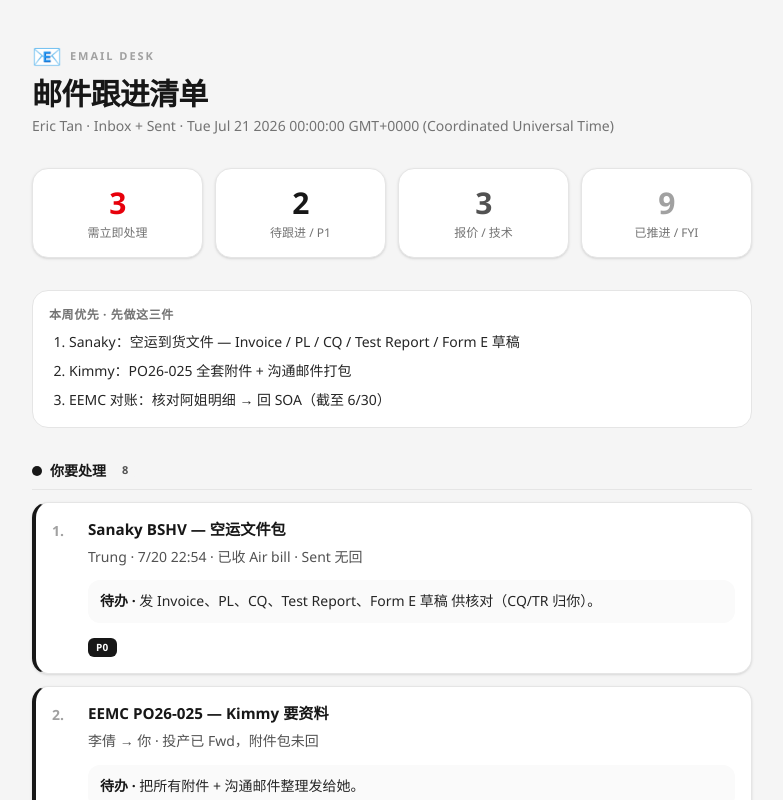
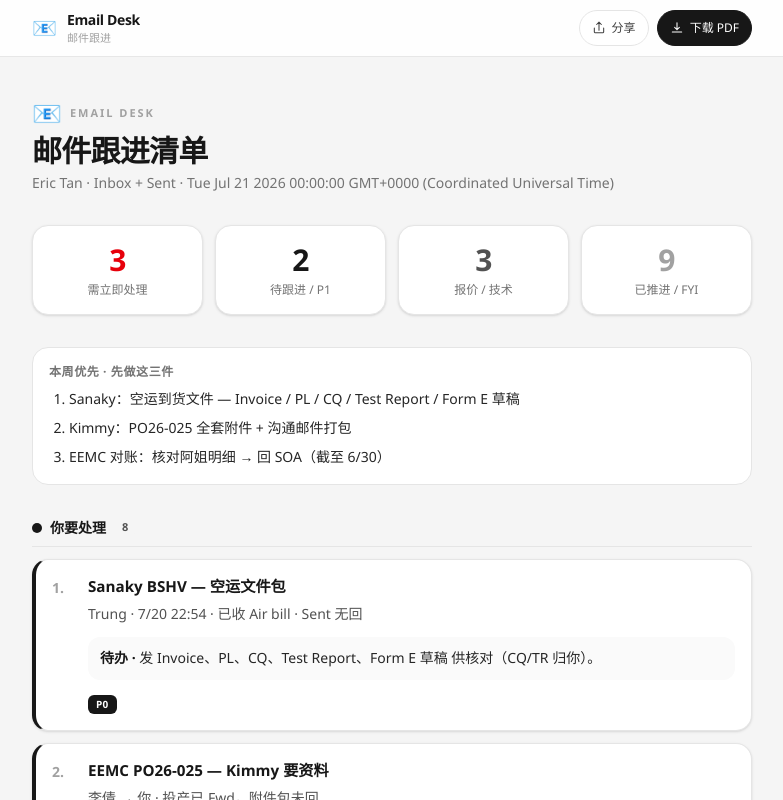
Before and after one commit to erict16/email-desk, a Next.js app: page / in a window 1280 px wide. Shown: the top 800 px of the page, without its empty margins (248-1031 px from the left). Built offline with nearby package versions, Linux system fonts and the light colour scheme.

Commit message:
ui: sticky header with share + PDF, label 待办
- WorkBuddy-like top bar: emoji brand, 分享, 下载 PDF (print→PDF)
- Card action label stays 待办
- Print styles for clean PDF export

```diff
--- a/src/app/globals.css
+++ b/src/app/globals.css
@@ -29,3 +29,14 @@ body {
     --foreground: #f5f5f5;
   }
 }
+
+@media print {
+  body {
+    background: #fff !important;
+    color: #000 !important;
+  }
+  article {
+    break-inside: avoid;
+    box-shadow: none !important;
+  }
+}
--- /dev/null
+++ b/src/components/AppHeader.tsx
@@ -0,0 +1,121 @@
+"use client";
+
+import { useCallback, useState } from "react";
+
+type Props = {
+  title: string;
+};
+
+export default function AppHeader({ title }: Props) {
+  const [toast, setToast] = useState<string | null>(null);
+
+  const flash = (msg: string) => {
+    setToast(msg);
+    window.setTimeout(() => setToast(null), 1800);
+  };
+
+  const onShare = useCallback(async () => {
+    const url = typeof window !== "undefined" ? window.location.href : "";
+    try {
+      if (navigator.share) {
+        await navigator.share({ title, url, text: title });
+        return;
+      }
+    } catch {
+      /* user cancelled */
+      return;
+    }
+    try {
+      await navigator.clipboard.writeText(url);
+      flash("链接已复制");
+    } catch {
+      flash("复制失败，请手动复制地址栏");
+    }
+  }, [title]);
+
+  const onPdf = useCallback(() => {
+    // Native print → Save as PDF (no extra dependency)
+    flash("请在打印对话框选择「另存为 PDF」");
+    window.setTimeout(() => window.print(), 250);
+  }, []);
+
+  return (
+    <>
+      <header
+        className="print:hidden sticky top-0 z-40 border-b border-neutral-200/90 bg-white/90 backdrop-blur-md dark:border-neutral-800 dark:bg-neutral-950/90"
+        data-testid="app-header"
+      >
+        <div className="mx-auto flex h-14 max-w-3xl items-center justify-between gap-3 px-4 sm:px-6">
+          <div className="flex min-w-0 items-center gap-2.5">
+            <span className="text-xl leading-none" aria-hidden>
+              📧
+            </span>
+            <div className="min-w-0">
+              <div className="truncate text-sm font-semibold tracking-tight text-neutral-900 dark:text-white">
+                Email Desk
+              </div>
+              <div className="truncate text-[11px] text-neutral-400">
+                邮件跟进
+              </div>
+            </div>
+          </div>
+
+          <div className="flex shrink-0 items-center gap-1.5 sm:gap-2">
+            <button
+              type="button"
+              onClick={onShare}
+              className="inline-flex h-9 items-center gap-1.5 rounded-full border border-neutral-200 bg-white px-3 text-xs font-medium text-neutral-700 transition hover:border-neutral-300 hover:bg-neutral-50 dark:border-neutral-700 dark:bg-neutral-900 dark:text-neutral-200 dark:hover:bg-neutral-800"
+              title="分享链接"
+            >
+              <ShareIcon />
+              <span className="hidden sm:inline">分享</span>
+            </button>
+            <button
+              type="button"
+              onClick={onPdf}
+              className="inline-flex h-9 items-center gap-1.5 rounded-full border border-neutral-900 bg-neutral-900 px-3 text-xs font-medium text-white transition hover:bg-neutral-800 dark:border-white dark:bg-white dark:text-neutral-900 dark:hover:bg-neutral-100"
+              title="下载 PDF"
+            >
+              <DownloadIcon />
+              <span className="hidden sm:inline">下载 PDF</span>
+            </button>
+          </div>
+        </div>
+      </header>
+
+      {toast && (
+        <div className="print:hidden fixed bottom-6 left-1/2 z-50 -translate-x-1/2 rounded-full border border-neutral-200 bg-white px-4 py-2 text-xs font-medium text-neutral-800 shadow-lg dark:border-neutral-700 dark:bg-neutral-900 dark:text-neutral-100">
+          {toast}
+        </div>
+      )}
+    </>
+  );
+}
+
+function ShareIcon() {
+  return (
+    <svg width="14" height="14" viewBox="0 0 24 24" fill="none" aria-hidden>
+      <path
+        d="M4 12v7a1 1 0 0 0 1 1h14a1 1 0 0 0 1-1v-7M16 6l-4-4-4 4M12 2v14"
+        stroke="currentColor"
+        strokeWidth="1.8"
+        strokeLinecap="round"
+        strokeLinejoin="round"
+      />
+    </svg>
+  );
+}
+
+function DownloadIcon() {
+  return (
+    <svg width="14" height="14" viewBox="0 0 24 24" fill="none" aria-hidden>
+      <path
+        d="M12 3v12m0 0l-4-4m4 4l4-4M4 19h16"
+        stroke="currentColor"
+        strokeWidth="1.8"
+        strokeLinecap="round"
+        strokeLinejoin="round"
+      />
+    </svg>
+  );
+}
--- a/src/components/Board.tsx
+++ b/src/components/Board.tsx
@@ -1,5 +1,6 @@
 import type { BoardData } from "@/lib/parse-board";
 import Card from "@/components/Card";
+import AppHeader from "@/components/AppHeader";
 
 const STATS = [
   {
@@ -28,11 +29,17 @@ export default function Board({ board }: { board: BoardData }) {
   let globalIndex = 0;
 
   return (
-    <div className="mx-auto w-full max-w-3xl px-4 py-8 sm:px-6 sm:py-10">
-      {/* Header */}
+    <div className="min-h-full">
+      <AppHeader title={board.title} />
+
+      <div
+        id="email-desk-print"
+        className="mx-auto w-full max-w-3xl px-4 py-8 sm:px-6 sm:py-10"
+      >
+        {/* Page title block */}
         <header className="mb-8">
           <div className="mb-1 flex items-center gap-2">
-          <span className="text-2xl" aria-hidden>
+            <span className="text-2xl print:text-xl" aria-hidden>
               📧
             </span>
             <p className="text-[11px] font-semibold uppercase tracking-[0.18em] text-neutral-400">
@@ -50,7 +57,7 @@ export default function Board({ board }: { board: BoardData }) {
           )}
         </header>
 
-      {/* Overview stats — WorkBuddy style */}
+        {/* Overview stats */}
         <section
           className="mb-8 grid grid-cols-2 gap-3 sm:grid-cols-4"
           aria-label="总览"
@@ -72,7 +79,6 @@ export default function Board({ board }: { board: BoardData }) {
           ))}
         </section>
 
-      {/* This week priorities */}
         {board.priorities.length > 0 && (
           <section className="mb-8 rounded-2xl border border-neutral-200 bg-white p-4 dark:border-neutral-800 dark:bg-neutral-950">
             <div className="mb-2 text-xs font-bold uppercase tracking-wider text-neutral-500">
@@ -88,7 +94,6 @@ export default function Board({ board }: { board: BoardData }) {
           </section>
         )}
 
-      {/* Single vertical stack */}
         <div className="space-y-8">
           {board.sections.map((section) => {
             if (section.items.length === 0) return null;
@@ -130,7 +135,7 @@ export default function Board({ board }: { board: BoardData }) {
           })}
         </div>
 
-      <p className="mt-10 text-center text-[11px] text-neutral-400">
+        <p className="print:hidden mt-10 text-center text-[11px] text-neutral-400">
           改{" "}
           <code className="rounded bg-neutral-100 px-1 dark:bg-neutral-800">
             content/board.md
@@ -138,5 +143,6 @@ export default function Board({ board }: { board: BoardData }) {
           → push 即可更新
         </p>
       </div>
+    </div>
   );
 }
```
Lines whose indentation alone changed are shown as unchanged.
